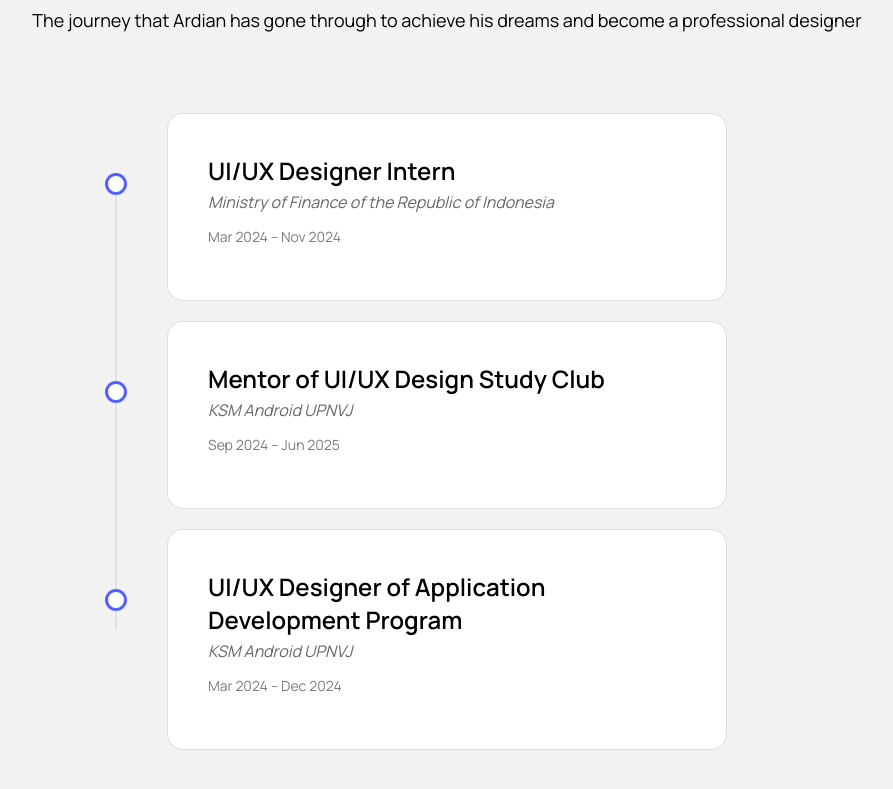
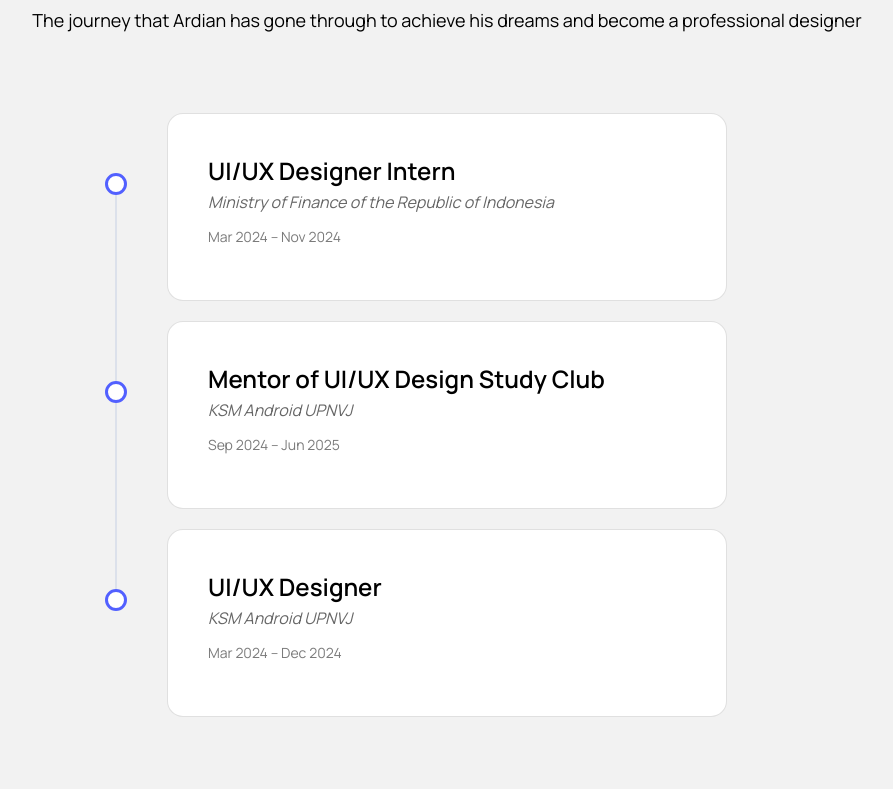
Before and after one commit to ardiandc/theportfolio, a plain HTML site: page index.html in a window 1280 px wide. Shown: the part 4034-4823 px from the top of the page, without its empty margins (193-1086 px from the left). Drawn offline with Linux system fonts and the light colour scheme.

Commit message:
Update index.html

```diff
--- a/index.html
+++ b/index.html
@@ -270,7 +270,7 @@
            target="_blank" rel="noopener noreferrer" class="timeline-item">
           <div class="timeline-dot"></div>
           <div class="timeline-content">
-            <p class="exp-title">UI/UX Designer of Application Development Program</p>
+            <p class="exp-title">UI/UX Designer</p>
             <p class="exp-company">KSM Android UPNVJ</p>
             <p class="exp-date">Mar 2024 – Dec 2024</p>
           </div>
```
